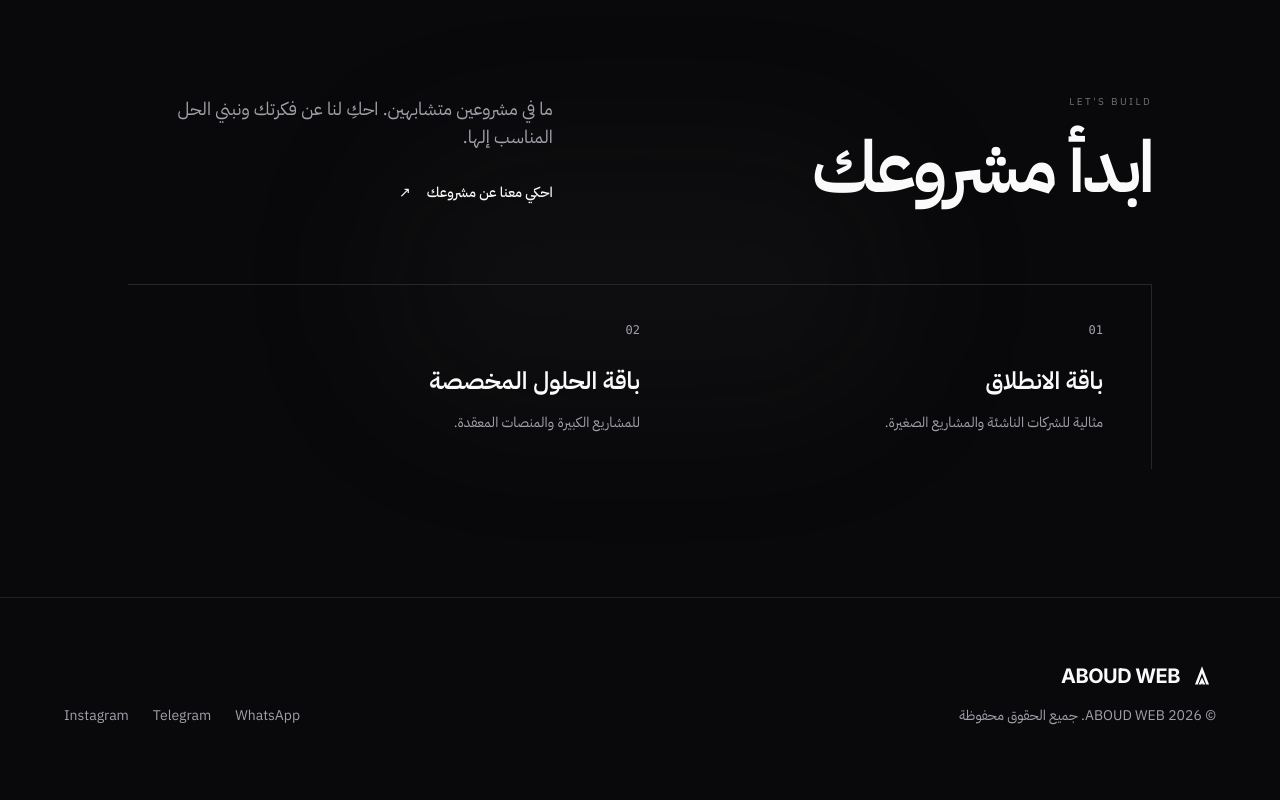
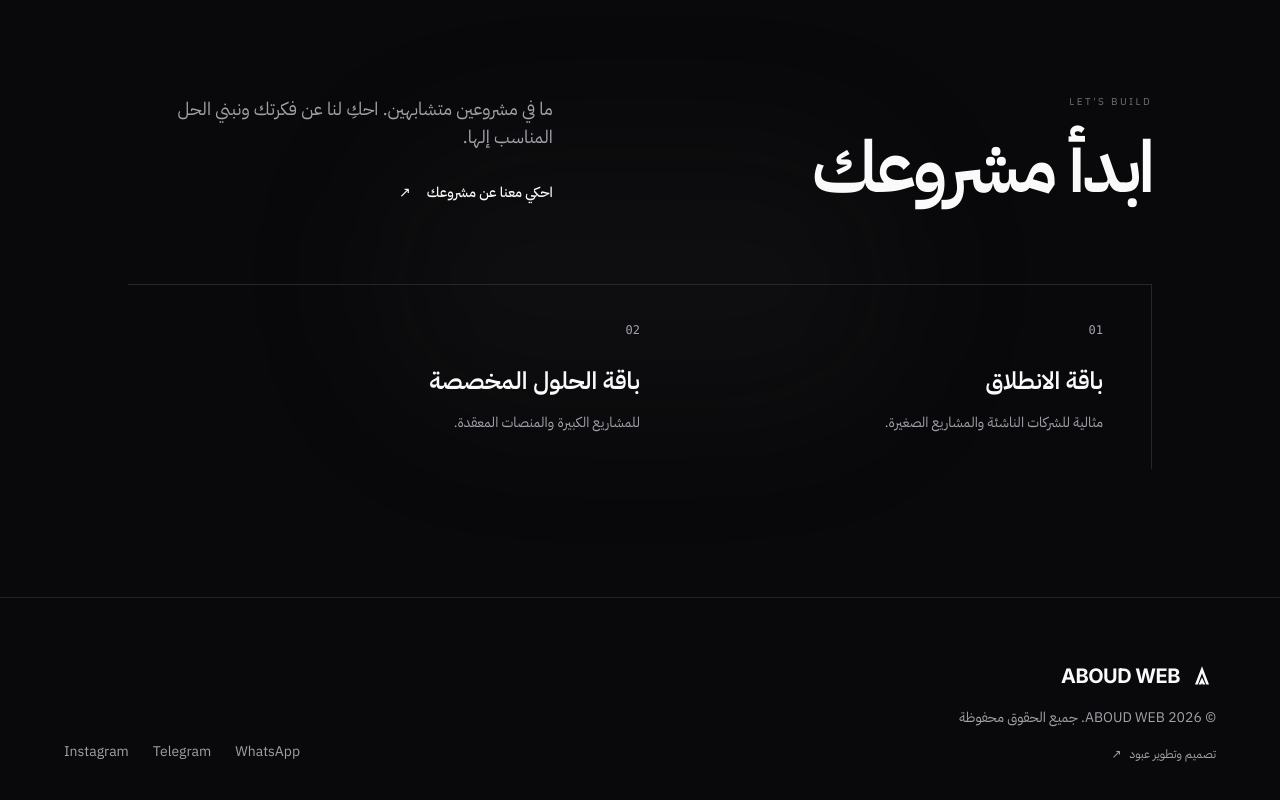
Before and after one commit to 963abod/aboudweb, a React (Vite) app: page / in a window 1280 px wide. Shown: the part 1902-2702 px from the top of the page. Built offline with nearby package versions, Linux system fonts and the light colour scheme; no server answers; the database is empty.

Commit message:
Add subtle developer credit to footer

```diff
--- a/src/components/Footer.jsx
+++ b/src/components/Footer.jsx
@@ -24,9 +24,18 @@ export function Footer({ lang = 'ar', settings }) {
             <Logo className="w-6 h-6" />
             <span className="font-english font-bold text-xl tracking-tight text-zinc-900 dark:text-zinc-50">ABOUD WEB</span>
           </div>
-          <p className="text-zinc-500 dark:text-zinc-400 text-sm">
+          <p className="text-zinc-500 dark:text-zinc-400 text-sm max-w-sm leading-6">
             {copyrightText}
           </p>
+          <a
+            href="https://aboudweb.onrender.com"
+            target="_blank"
+            rel="noreferrer"
+            className="group inline-flex items-center gap-2 text-xs text-zinc-400 hover:text-zinc-900 dark:hover:text-zinc-50 transition-colors"
+          >
+            <span>{lang === 'ar' ? 'تصميم وتطوير عبود' : 'Designed & developed by Aboud'}</span>
+            <span className="transition-transform duration-300 group-hover:translate-x-1 rtl:group-hover:-translate-x-1">↗</span>
+          </a>
         </div>
 
         <div className="flex flex-col items-start gap-5">
```
